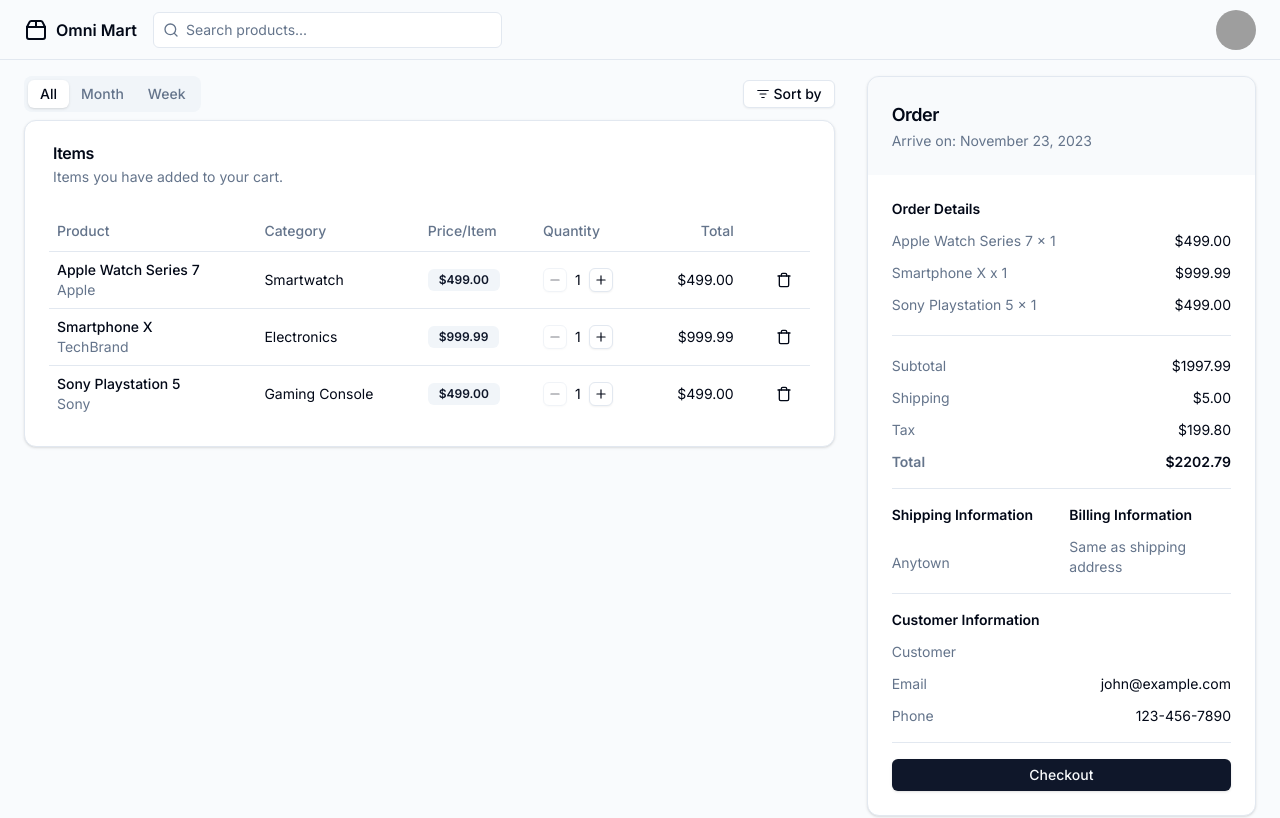
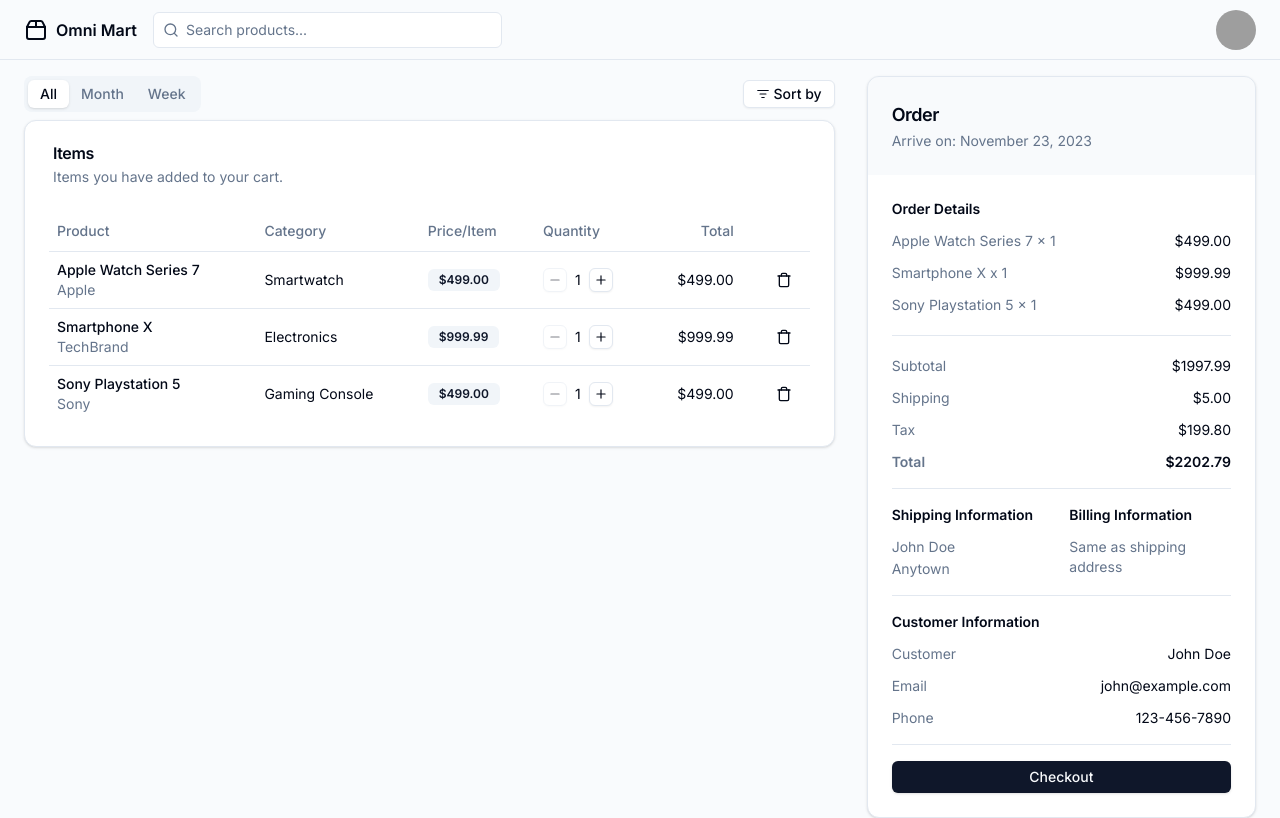
Before and after one commit to MrUnknownji/omni-mart, a Next.js app: page /cart in a window 1280 px wide. Shown: the top 818 px of the page. Built offline with nearby package versions, Linux system fonts and the light colour scheme; grey boxes are pictures that could not be loaded.

Commit message:
Divided name in first and lastname

```diff
--- a/src/app/cart/components/user-cart.tsx
+++ b/src/app/cart/components/user-cart.tsx
@@ -315,7 +315,7 @@ export function UserCart({ searchTerm }: { searchTerm: string }) {
                   <div className="grid gap-3">
                     <div className="font-semibold">Shipping Information</div>
                     <address className="grid gap-0.5 not-italic text-muted-foreground">
-                      <span>{user?.name}</span>
+                      <span>{user.firstName + " " + user?.lastName}</span>
                       <span>{user?.address?.city}</span>
                     </address>
                   </div>
@@ -332,7 +332,7 @@ export function UserCart({ searchTerm }: { searchTerm: string }) {
                   <dl className="grid gap-3">
                     <div className="flex items-center justify-between">
                       <dt className="text-muted-foreground">Customer</dt>
-                      <dd>{user?.name}</dd>
+                      <dd>{user.firstName + " " + user?.lastName}</dd>
                     </div>
                     <div className="flex items-center justify-between">
                       <dt className="text-muted-foreground">Email</dt>
--- a/src/app/orders/[orderItemId]/page.tsx
+++ b/src/app/orders/[orderItemId]/page.tsx
@@ -84,7 +84,7 @@ export default function OrderDetailPage({
               <div>
                 <h3 className="mb-2 font-semibold">Shipping Address</h3>
                 <address className="not-italic text-muted-foreground">
-                  {user?.name}
+                  {user.firstName + " " + user?.lastName}
                   <br />
                   {user?.address?.street}
                   <br />
```
